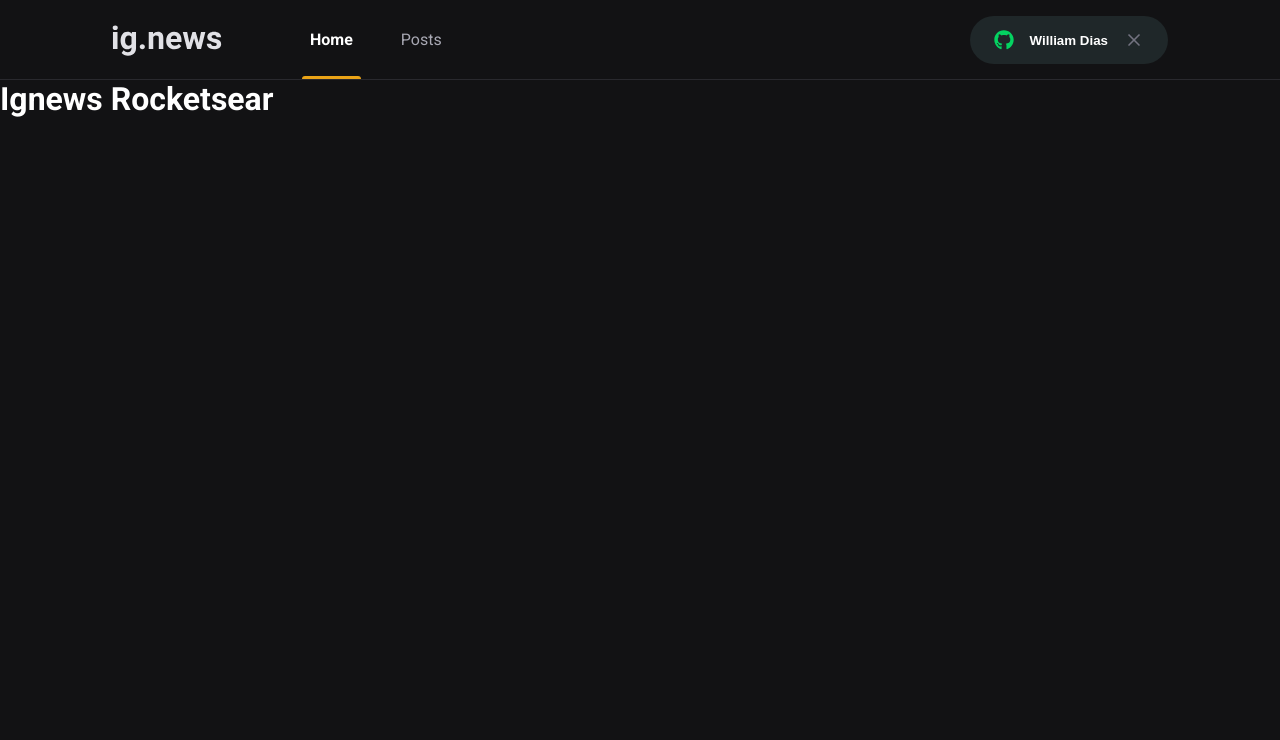
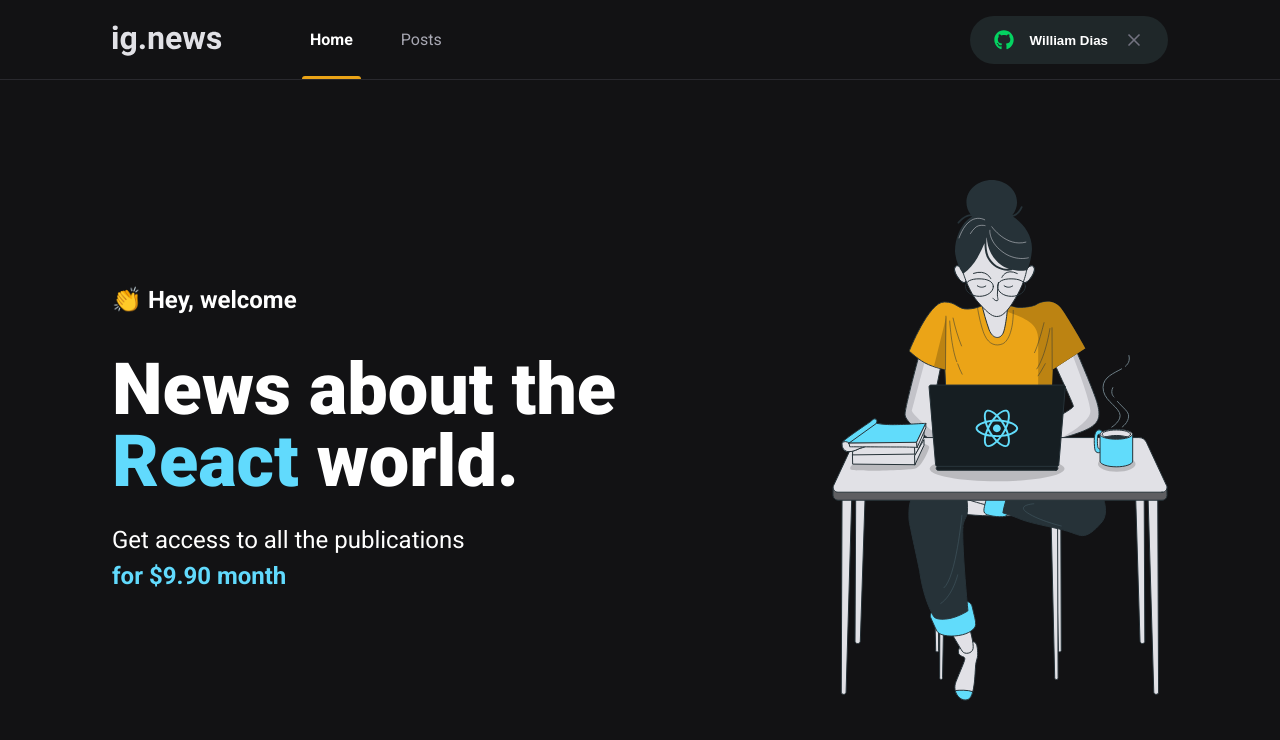
Before and after one commit to WilliamWJD/ignews, a Next.js app: page / in a window 1280 px wide. Shown: the top 740 px of the page. Built offline with nearby package versions, Linux system fonts and the light colour scheme.

Commit message:
criando página home

```diff
--- /dev/null
+++ b/src/pages/home.module.scss
@@ -0,0 +1,41 @@
+.contentContainer{
+    max-width: 1120px;
+    margin: 0 auto;
+    padding: 0 2rem;
+    height: calc(100vh - 5rem);
+
+    display: flex;
+    align-items: center;
+    justify-content: space-between;
+}
+
+.hero{
+    max-width: 600px;
+
+    >span{
+        font-size:1.5rem;
+        font-weight: bold;
+    }
+
+    h1{
+        font-size: 4.5rem;
+        line-height: 4.5rem;
+        font-weight: 900;
+        margin-top: 2.5rem;
+
+        span{
+            color: var(--cyan-500);
+        }
+    }
+
+    p{
+        font-size: 1.5rem;
+        line-height: 2.25rem;
+        margin-top: 1.5rem;
+
+        span{
+            color: var(--cyan-500);
+            font-weight: bold;
+        }
+    }
+}
--- a/src/pages/index.tsx
+++ b/src/pages/index.tsx
@@ -1,16 +1,26 @@
 import Head from 'next/head';
+
+import styles from './home.module.scss'
 
 export default function Home() {
   return (
     <>
       <Head>
-        <title>Início | ig.news</title>
+        <title>Home | ig.news</title>
       </Head>
 
-      <h1>
-        Ignews Rocketsear
-      </h1>
+      <main className={styles.contentContainer}>
+        <section className={styles.hero}>
+          <span>👏 Hey, welcome</span>
+          <h1>News about the <span>React</span> world.</h1>
+          <p>
+            Get access to all the publications <br/>
+            <span>for $9.90 month</span>
+          </p>
+        </section>
 
+        <img src="/images/avatar.svg" alt="Girl coding" />
+      </main>
     </>
   )
 }
```
